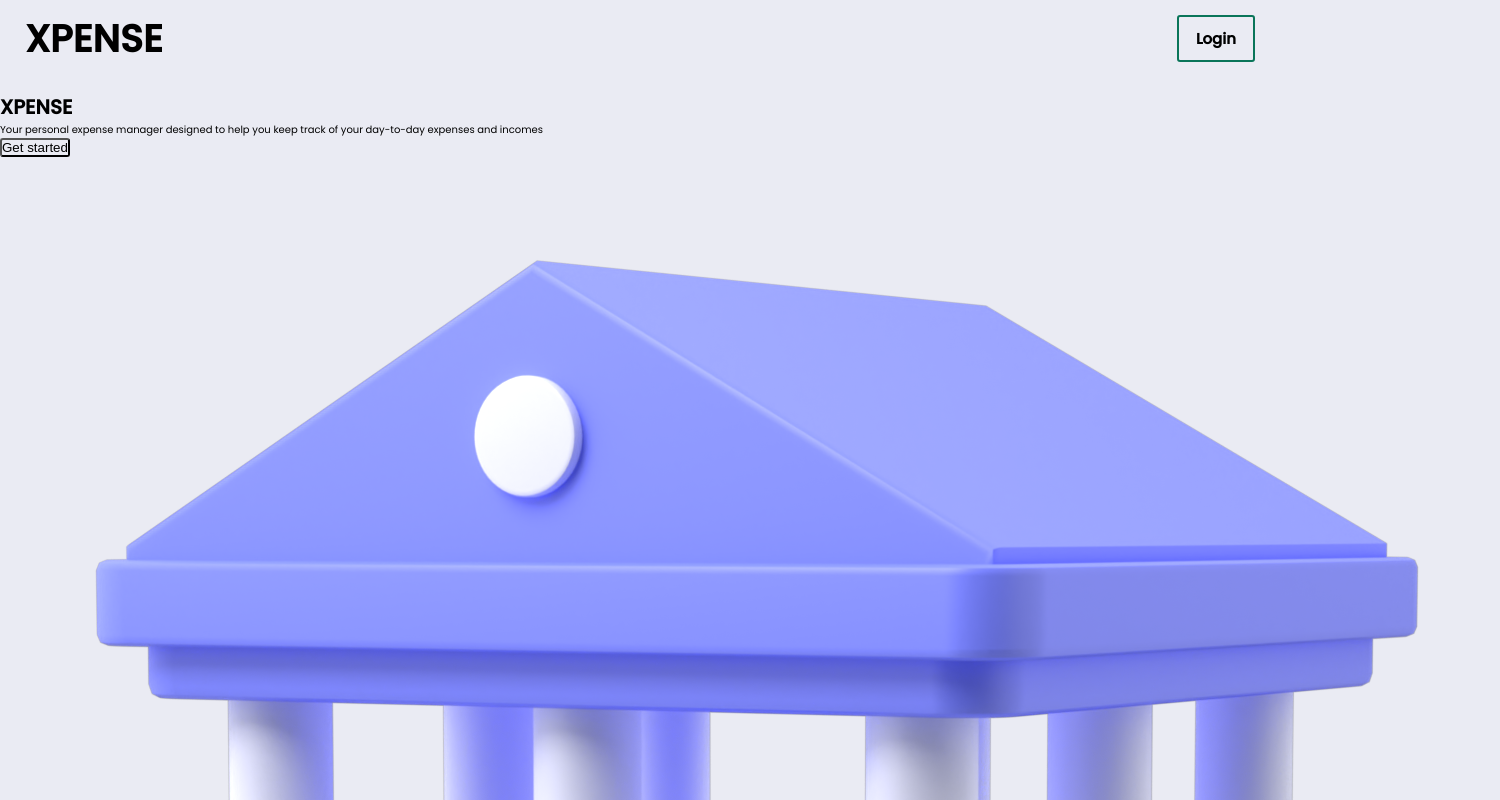
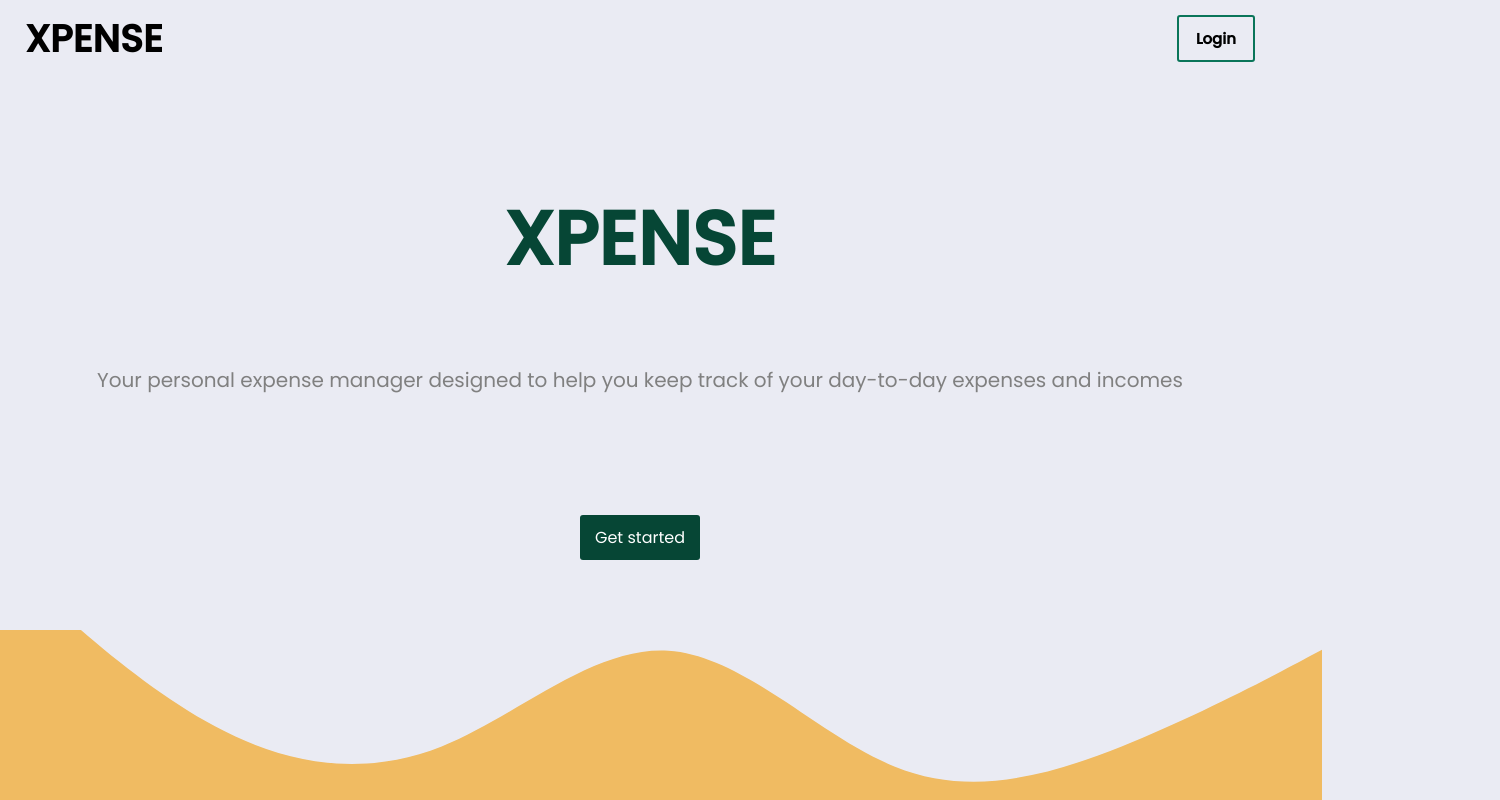
Before and after one commit to Gabito-git/Xpense, a React (Create React App) app in the folder frontend/: page /auth in a window 1280 px wide. Shown: the top 800 px of the page, 1500 px wide, since content can reach past the window. Built offline with nearby package versions, Linux system fonts and the light colour scheme.

Commit message:
styles(front) add styles for main section in welcomescreen component

```diff
--- a/frontend/src/styles/screens/_welcome.scss
+++ b/frontend/src/styles/screens/_welcome.scss
@@ -1,4 +1,9 @@
 .welcome{
+    height: 100vh;
+    // width: 100vw;
+
+    display: flex;
+    flex-direction: column;
 
     &__navbar{
         @include general_navbar;
@@ -8,4 +13,48 @@
         @include general_navbar-button
     }
 
+    &__main{
+        flex: 1;
+        padding: 2rem 2rem 0 2rem;
+        width: 100%;
+
+        display: flex;
+        justify-content: space-between;
+        flex-direction: column;
+        align-items: center;
+    }
+
+    &__title{
+        color: $color-primary;
+        font-size: 7.5rem;
+        padding-top: 7rem;
+    }
+
+    &__text{
+        color: grey;
+        font-size: 2rem;
+        margin-bottom: 3rem;
+        text-align: center;
+    }
+
+    &__button{
+        @include filled-button;
+        font-size: 1.6rem;
+    }
+
+    &__bank-image{
+        display: none;
+    }
+
+    &__path{
+        width: 110%;
+
+        height: 17rem;
+
+        path{
+            height: 100%;
+            width: 100rem;
+        }
+    }
+
 }
```
